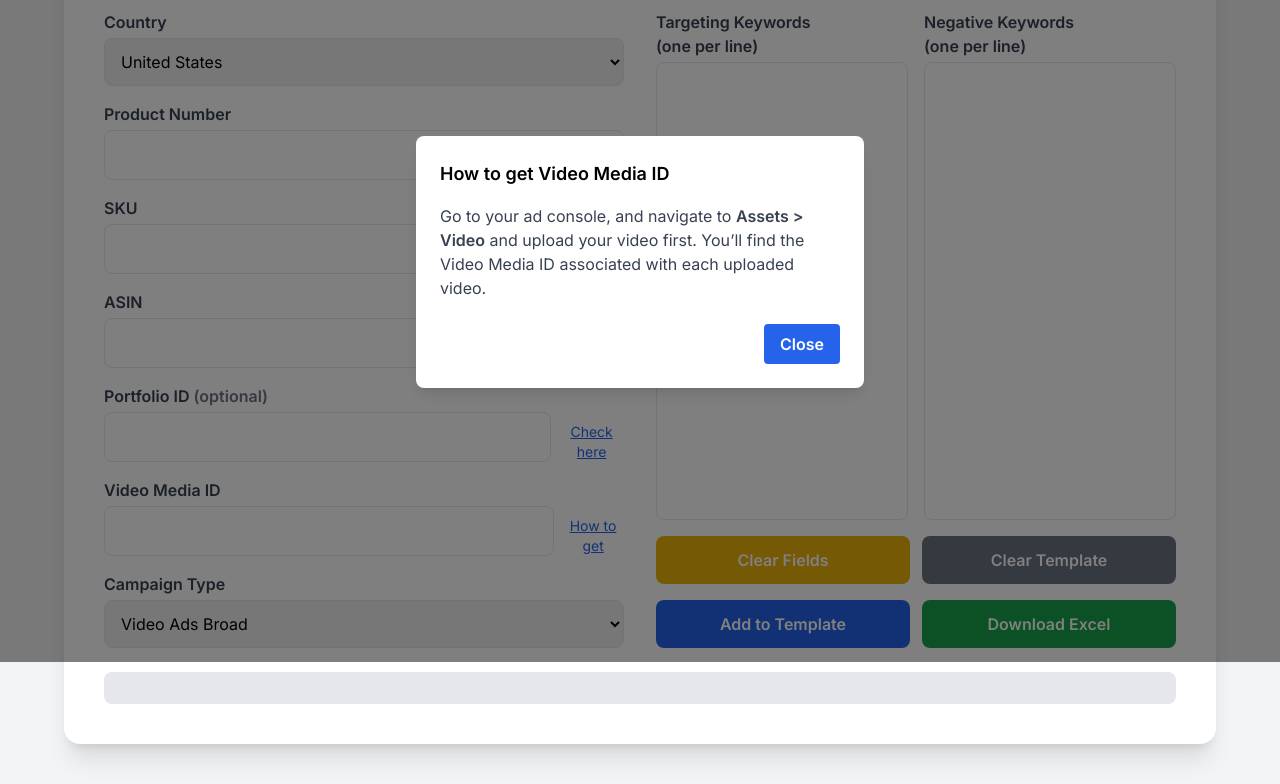
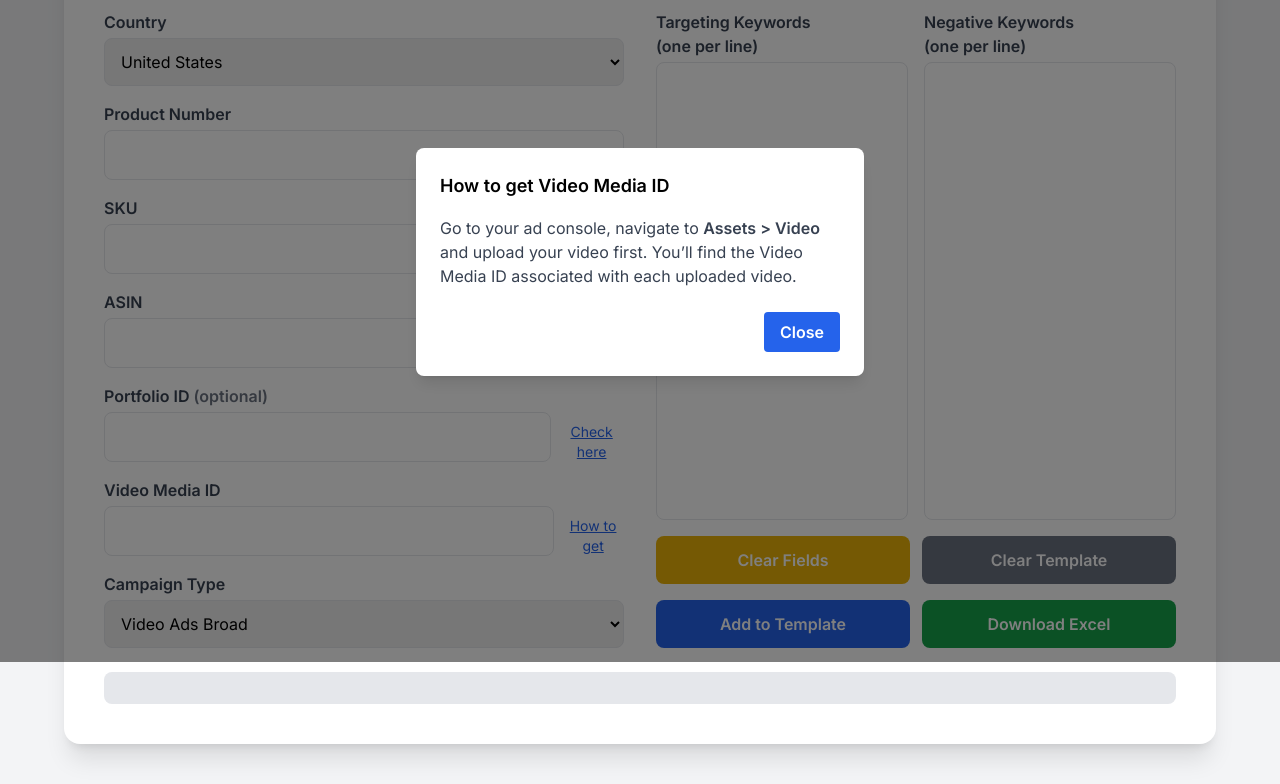
Before and after one commit to ptrgiang/campaign-bulk-operations, a plain HTML site: page index.html in a window 1280 px wide. Both pictures are taken after a click on the button "How to get". Shown: the part 138-922 px from the top of the page. Drawn offline with nearby package versions, Linux system fonts and the light colour scheme.

Commit message:
update video id instruction

```diff
--- a/index.html
+++ b/index.html
@@ -206,7 +206,7 @@
       <div class="bg-white rounded-lg shadow-lg max-w-md w-full p-6">
         <h3 class="text-lg font-semibold mb-4">How to get Video Media ID</h3>
         <p class="text-gray-700 mb-6">
-          Go to your ad console, and navigate to
+          Go to your ad console, navigate to
           <strong>Assets &gt; Video</strong> and upload your video first. You’ll
           find the Video Media ID associated with each uploaded video.
         </p>
```
